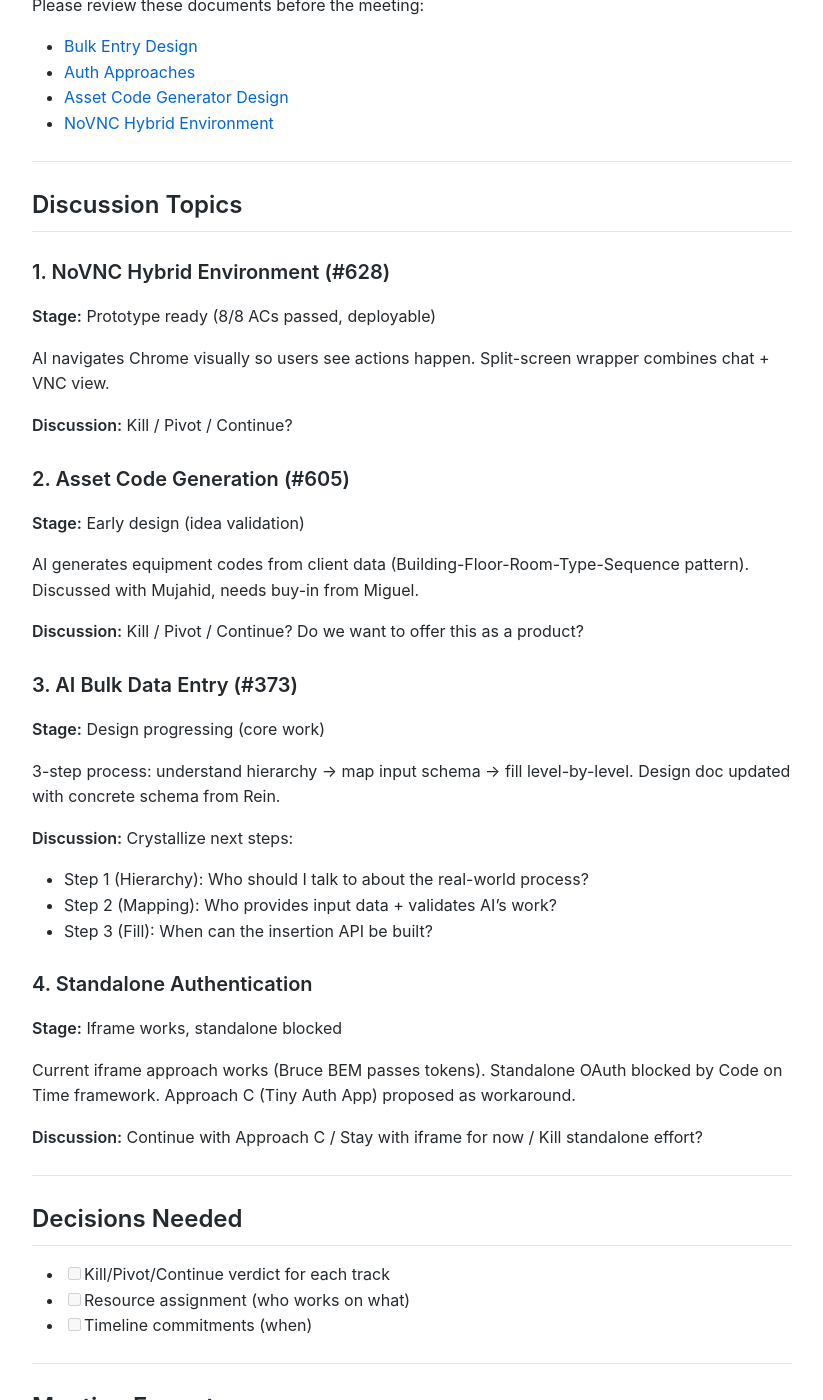
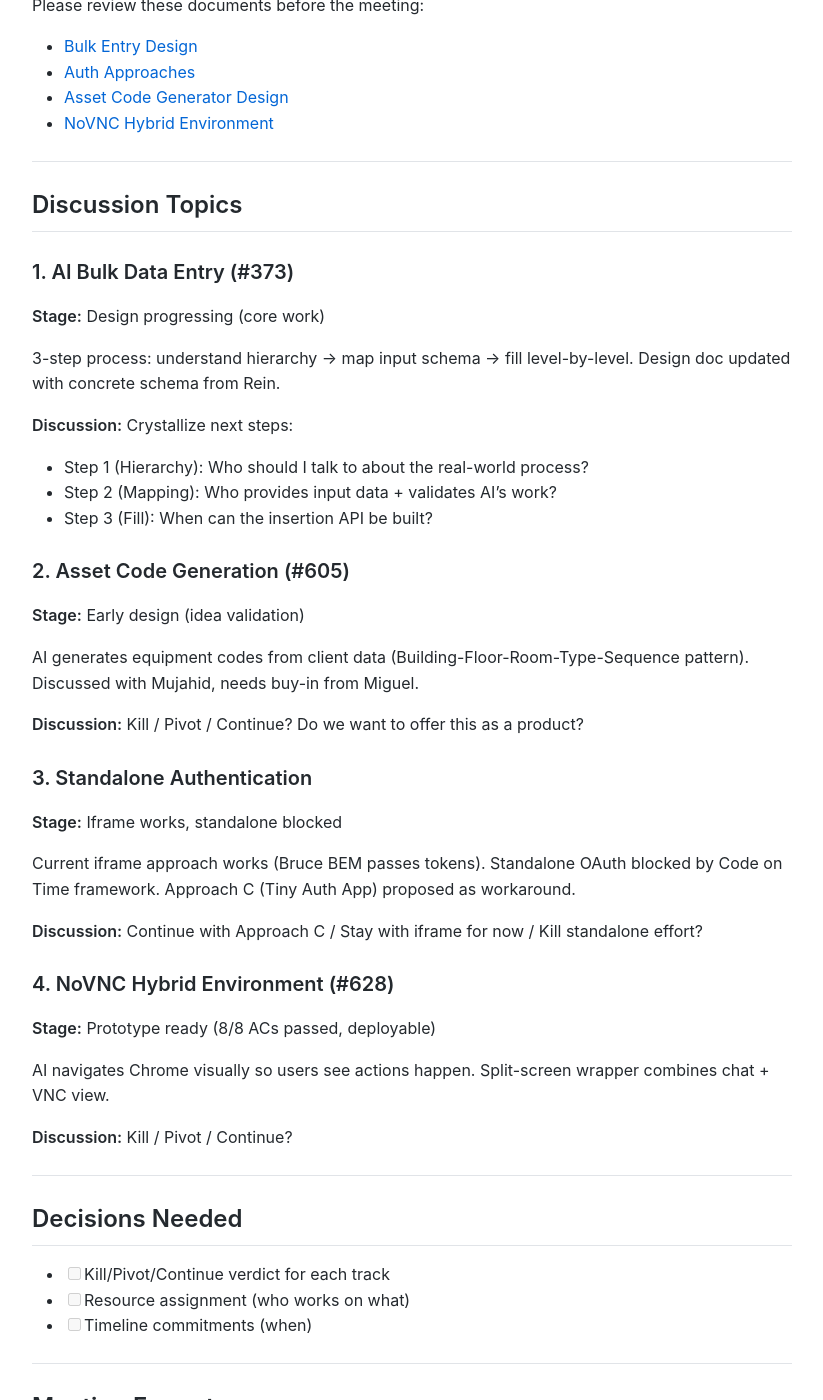
Before and after one commit to MariusWilsch/public-wilsch-ai-pages, a Jekyll site: the page built from project/archibus-fm-assistant/all-hands-ai-work-track-prioritization.md, in a window 1280 px wide and 1400 px high, scrolled down 783 px. Shown: the whole window, without its empty margins (228-1051 px from the left). Built offline with Jekyll 4.4.1, drawn with Linux system fonts in a browser that asks for light colours; our own code applies the rules of GitHub Pages for plain Markdown files; part of the change alters nothing that is shown.

Commit message:
Sync from hippocampus 2026-01-29

```diff
--- a/project/archibus-fm-assistant/all-hands-ai-work-track-prioritization.md
+++ b/project/archibus-fm-assistant/all-hands-ai-work-track-prioritization.md
@@ -33,23 +33,7 @@ Please review these documents before the meeting:
 
 ## Discussion Topics
 
-### 1. NoVNC Hybrid Environment (#628)
-
-**Stage:** Prototype ready (8/8 ACs passed, deployable)
-
-AI navigates Chrome visually so users see actions happen. Split-screen wrapper combines chat + VNC view.
-
-**Discussion:** Kill / Pivot / Continue?
-
-### 2. Asset Code Generation (#605)
-
-**Stage:** Early design (idea validation)
-
-AI generates equipment codes from client data (Building-Floor-Room-Type-Sequence pattern). Discussed with Mujahid, needs buy-in from Miguel.
-
-**Discussion:** Kill / Pivot / Continue? Do we want to offer this as a product?
-
-### 3. AI Bulk Data Entry (#373)
+### 1. AI Bulk Data Entry (#373)
 
 **Stage:** Design progressing (core work)
 
@@ -60,13 +44,29 @@ AI generates equipment codes from client data (Building-Floor-Room-Type-Sequence
 - Step 2 (Mapping): Who provides input data + validates AI's work?
 - Step 3 (Fill): When can the insertion API be built?
 
-### 4. Standalone Authentication
+### 2. Asset Code Generation (#605)
+
+**Stage:** Early design (idea validation)
+
+AI generates equipment codes from client data (Building-Floor-Room-Type-Sequence pattern). Discussed with Mujahid, needs buy-in from Miguel.
+
+**Discussion:** Kill / Pivot / Continue? Do we want to offer this as a product?
+
+### 3. Standalone Authentication
 
 **Stage:** Iframe works, standalone blocked
 
 Current iframe approach works (Bruce BEM passes tokens). Standalone OAuth blocked by Code on Time framework. Approach C (Tiny Auth App) proposed as workaround.
 
 **Discussion:** Continue with Approach C / Stay with iframe for now / Kill standalone effort?
+
+### 4. NoVNC Hybrid Environment (#628)
+
+**Stage:** Prototype ready (8/8 ACs passed, deployable)
+
+AI navigates Chrome visually so users see actions happen. Split-screen wrapper combines chat + VNC view.
+
+**Discussion:** Kill / Pivot / Continue?
 
 ---
 
```
